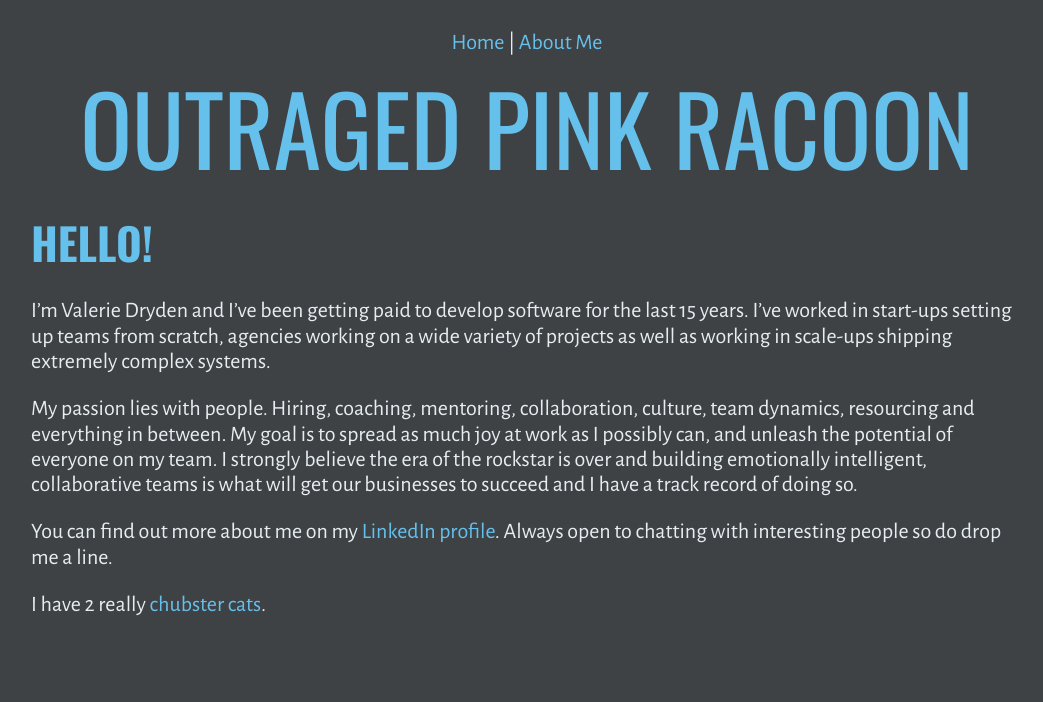
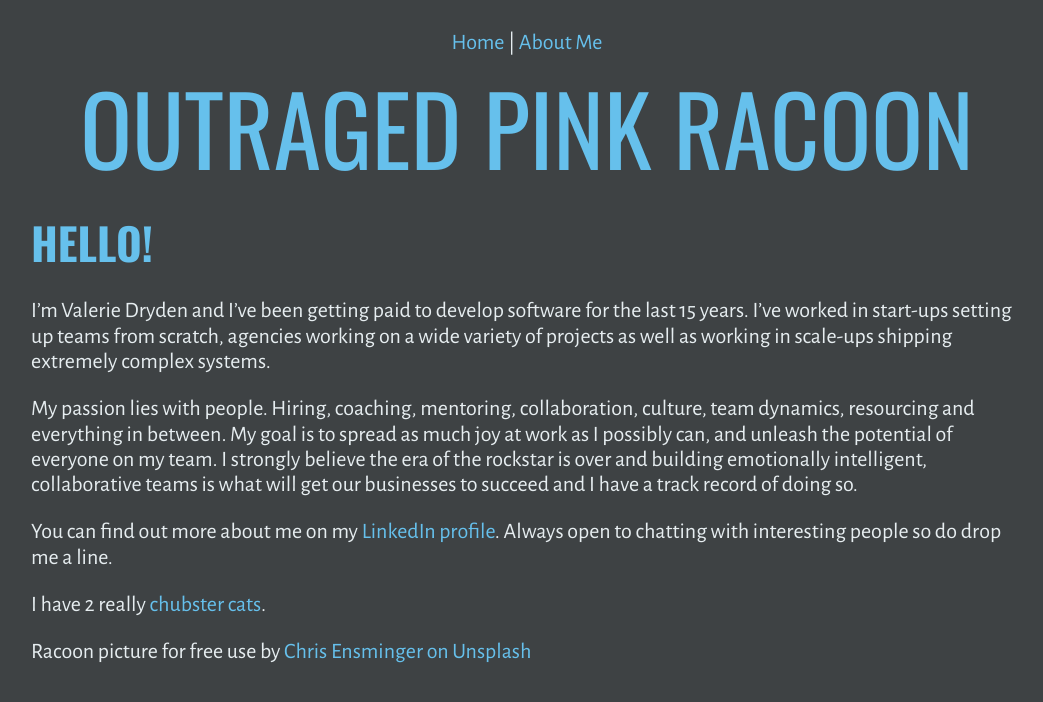
Before and after one commit to outragedpinkracoon/outragedpinkracoon.github.io, a Jekyll site: the page built from about-me.md, in a window 1280 px wide. Shown: the top 702 px of the page, without its empty margins (113-1156 px from the left). Built offline with Jekyll 4.4.1, drawn with Linux system fonts in a browser that asks for light colours.

Commit message:
Image attribution

```diff
--- a/about-me.md
+++ b/about-me.md
@@ -13,3 +13,5 @@ My passion lies with people. Hiring, coaching, mentoring, collaboration, culture
 You can find out more about me on my [LinkedIn profile](https://www.linkedin.com/in/valeriejanegibson/). Always open to chatting with interesting people so do drop me a line.
 
 I have 2 really [chubster cats](https://www.instagram.com/outragedpinkracoon/).
+
+Racoon picture for free use by [Chris Ensminger on Unsplash](https://unsplash.com/photos/gWo-hfRotrI)
```
Also changed, not shown: 1 other file.
